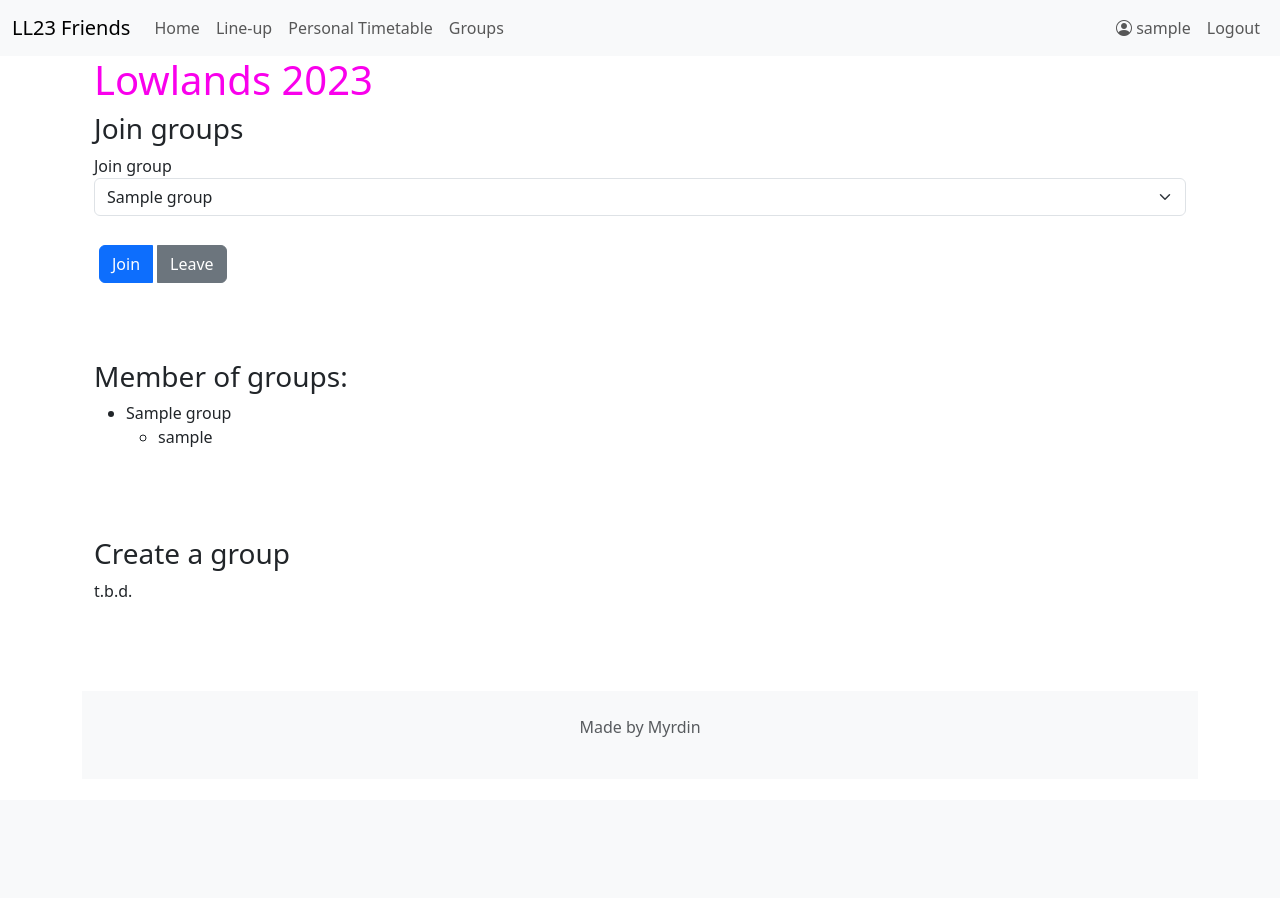
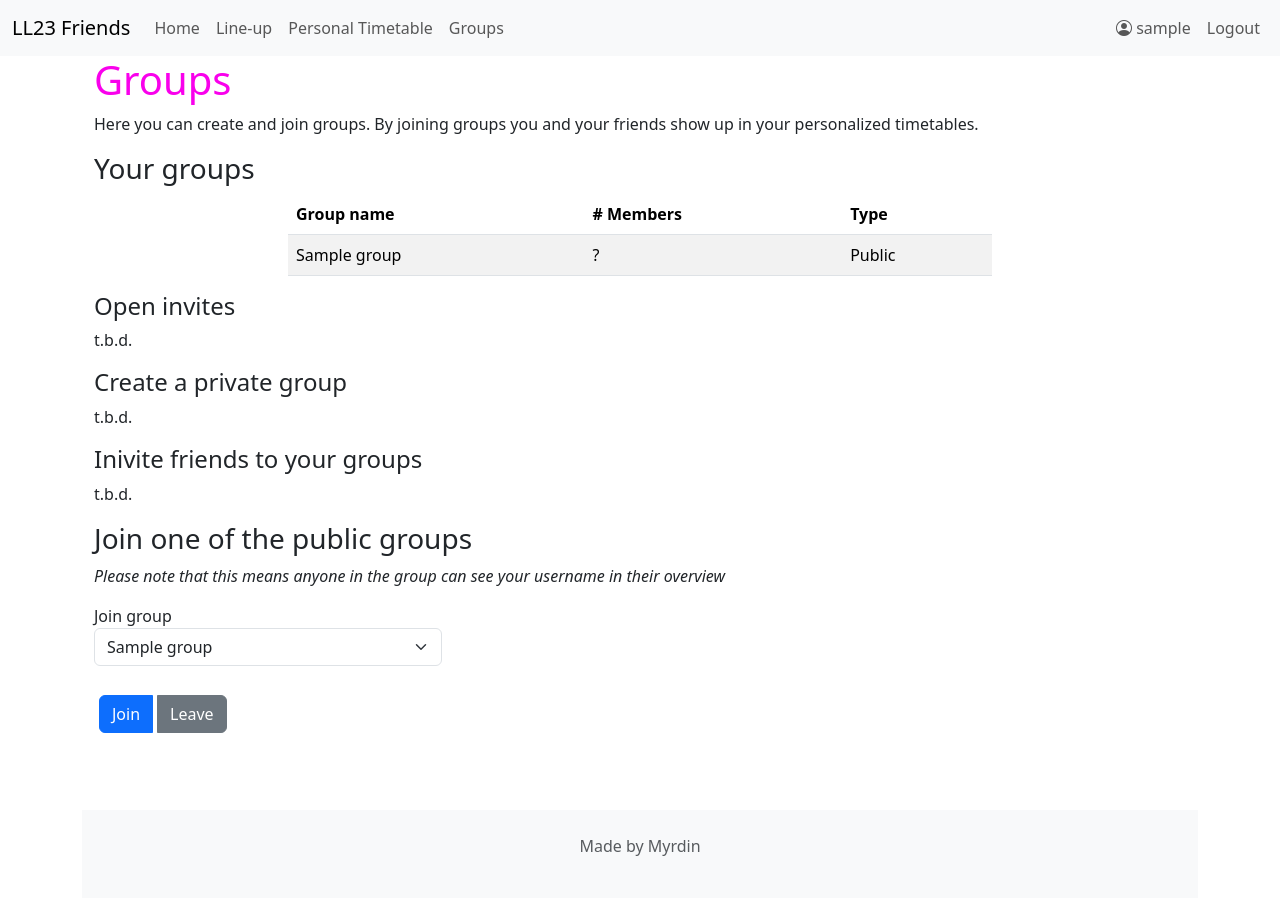
Before and after one commit to Myrdin76/festival_friends_sync, a Flask app: page /groups in a window 1280 px wide. Before the commit the page ends 737 px from the top, so only its background shows below. Run offline with Flask 3, Linux system fonts and the light colour scheme; a user stored in the database is signed in; tables that the repository leaves empty hold one stand-in row (values such as "Sample post"); some libraries are stand-ins or nearby versions.

Commit message:
user func and group prep

```diff
--- a/app/__init__.py
+++ b/app/__init__.py
@@ -36,4 +36,4 @@
 bootstrap.init_app(app)
 csrf.init_app(app)
 
-from app import models, views, api
+from app import models, views, api, errors
--- a/app/api.py
+++ b/app/api.py
@@ -20,7 +20,7 @@
     else:
         data = Artist.query.filter_by(stage=stage, day=day).all()
 
-    return render_template('api_fill_table.html', data=data)
+    return render_template('api/fill_table.html', data=data)
 
 @app.route('/api/delete_artist/<int:artist_id>', methods=['GET', 'POST'])
 @login_required
@@ -53,37 +53,34 @@
 @login_required
 def join_group():
     gid = request.args.get('groupselector')
-    print(gid)
     group = Group.query.get(gid)
-
     current_user.add_user_to_group(group)
 
-    membergroups = {group.group_name: [user for user in current_user.get_friends(group.group_id)] for group in current_user.groups}
-
-    return render_template('api_list_of_groups.html', membergroups=membergroups)
+    return render_template('api/list_of_groups.html')
 
 
 @app.route('/api/leave_group', methods=['GET', 'POST'])
 @login_required
 def leave_group():
     gid = request.args.get('groupselector')
-    print(gid)
     group = Group.query.get(gid)
-
     current_user.remove_user_from_group(group)
 
-    membergroups = {group.group_name: [user for user in current_user.get_friends(group.group_id)] for group in current_user.groups}
+    return render_template('api/list_of_groups.html')
 
-    return render_template('api_list_of_groups.html', membergroups=membergroups)
+@app.route('/api/get_groups', methods=['GET'])
+@login_required
+def get_groups():
+    return render_template('api/list_of_groups.html')
 
 
-@app.route('/api/get_friends')
-@login_required
-def get_friends():
-    gid = request.args.get('groupselector')
-    group = Group.query.get(gid)
+# @app.route('/api/get_friends')
+# @login_required
+# def get_friends():
+#     gid = request.args.get('groupselector')
+#     group = Group.query.get(gid)
 
-    return render_template('api_list_of_friends.html', group=group)
+#     return render_template('api/list_of_friends.html')
 
 
 @app.route('/api/fill_personal')
@@ -106,7 +103,7 @@
             ]
             setattr(res[i], "friendsgoing", [user.username for user in users_going_to_artist])
 
-    return render_template('api_fill_personal.html', data=res)
+    return render_template('api/fill_personal.html', data=res)
 
 @app.route('/api/change_username', methods=['GET', 'POST'])
 @login_required
@@ -127,7 +124,7 @@
             return response
     else:
         cu_form = ChangeUsernameForm()
-        return render_template("api_change_username_form.html", cu_form=cu_form)
+        return render_template("api/change_username_form.html", cu_form=cu_form)
 
 @app.route('/api/delete_struct')
 @login_required
--- a/app/models.py
+++ b/app/models.py
@@ -51,6 +51,34 @@
     def get_friends_artists(self, group_id):
         friends = self.get_friends(group_id)
         return {friend.username: db.session.query(Artist).filter(Artist.artist_id.in_([art.artist_id for art in friend.artists])).all() for friend in friends}
+
+    def create_group(self, group_name):
+        owner_of_group = Group.query().filter(Group.owner_id == self.user_id).all()
+        if len(owner_of_group) > 3:
+            return False, "You can't create more than 3 groups"
+        else:
+            group = Group(group_name=group_name, owner_id=self.user_id)
+            db.session.add(group)
+            db.session.commit()
+            return True, "Group created"
+
+    def invite_user_to_group(self, group_id, invited_user_id):
+        check_user_groupmember = group_id in [group.group_id for group in self.groups]
+        if check_user_groupmember:
+            gadd = GroupInvite(to_group_id=group_id, from_user_id=self.user_id, to_user_id=invited_user_id)
+            db.session.add(gadd)
+            db.session.commit()
+            return True, "User invited"
+        else:
+            return False, "You are not a member of this group"
+
+    def accept_group_invite(self, invite_id):
+        group_invite = GroupInvite.query.get(invite_id)
+        if group_invite.to_user_id != self.user_id:
+            raise PermissionError("You are not the invited user")
+        self.add_user_to_group(Group.query.get(group_invite.to_group_id))
+        group_invite.accepted = True
+        db.session.commit()
 
     def set_password(self, password):
         self.password_hash = generate_password_hash(password)
@@ -137,3 +165,15 @@
     group_id = Column(Integer, autoincrement=True, primary_key=True)
     group_name = Column(String(280), nullable=False)
     owner_id = Column(Integer, nullable=False)
+    private = Column(Boolean, nullable=True, default=True)
+
+
+class GroupInvite(db.Model):
+
+    __tablename__ = 'group_invite'
+
+    invite_id = Column(Integer, autoincrement=True, primary_key=True)
+    to_group_id = Column(Integer, nullable=False)
+    from_user_id = Column(Integer, nullable=False)
+    to_user_id = Column(Integer, nullable=False)
+    accepted = Column(Boolean, nullable=False, default=False)
--- /dev/null
+++ b/app/templates/api/list_of_groups.html
@@ -0,0 +1,8 @@
+
+{% for group in current_user.groups %}
+<tr>
+    <td>{{ group.group_name }}</td>
+    <td>?</td>
+    <td>Public</td>
+</tr>
+{% endfor %}
--- a/app/templates/groups.html
+++ b/app/templates/groups.html
@@ -3,16 +3,48 @@
 <body>
 
     <div class="container">
-        <h1>Lowlands 2023</h1>
-        <h3>Join groups</h3>
+        <h1>Groups</h1>
+        <p>Here you can create and join groups. By joining groups you and your friends show up in your personalized timetables.</p>
+        <h3>Your groups</h3>
+        <div class="container col-8" hx-get="/api/get_groups" hx-trigger="load" hx-swap="innerHTML" hx-target="#memberofgroups">
+            <table class="table table-striped table-hover">
+                <thead>
+                    <tr>
+                        <th scope="col">Group name</th>
+                        <th scope="col"># Members</th>
+                        <th scope="col">Type</th>
+                    </tr>
+                </thead>
+                <tbody id="memberofgroups">
+
+                </tbody>
+            </table>
+        </div>
+
+        <h4>Open invites</h4>
+        <p> t.b.d. </p>
+
+        <h4>Create a private group</h4>
+        <p> t.b.d. </p>
+
+        <h4>Inivite friends to your groups</h4>
+        <p> t.b.d. </p>
+
+
+        <h3>Join one of the public groups</h3>
+        <p><i>Please note that this means anyone in the group can see your username in their overview</i></p>
 
         <div class="form-group">
+            <div class="row">
+                <div class="col-4">
                     <label for="group-selector">Join group</label>
                     <select class="form-select" id="group-selector" name="groupselector">
                         {% for group in groups %}
                         <option value="{{ group.group_id }}">{{ group.group_name }}</option>
                         {% endfor %}
                     </select>
+                </div>
+            </div>
             <br>
 
             <div class="btn-group" role="group" aria-label="Group actions">
@@ -23,46 +55,6 @@
             </div>
         </div>
 
-
-        <br>
-        <br>
-        <br>
-
-        <h3> Member of groups:</h3>
-        <div id="memberofgroups">
-            <ul>
-                {% for group in membergroups %}
-                <li>{{ group }}</li>
-                <ul>
-
-                        {% for member in membergroups[group] %}
-                        <li>
-                        {{ member.username }}
-                    </li>
-                        {% endfor %}
-
-                </ul>
-                {% endfor %}
-            </ul>
-        </div>
-
-        <br>
-        <br>
-        <br>
-
-        <h3> Create a group</h3>
-        <p> t.b.d. </p>
-        <!-- <h3>Create a group</h3>
-        <div class="form-group" >
-            <label for="group-creator">Join group</label>
-            <input type="text" class="form-control" id="group-creator" name="groupcreator" placeholder="Group name">
-          <br>
-          <a hx-include="[name='groupselector']" hx-get="/api/create_group" hx-target="#result" hx-swap="outerHTML" class="btn btn-primary">Join</a>
-          </div>
-
-          <div id="result"></div> -->
-
-
     </div>
 </body>
 
```
Also changed, not shown: app/errors.py (added, +12 -0 lines), app/templates/api_list_of_groups.html (deleted, +0 -12 lines), app/templates/errors/404.html (added, +10 -0 lines), app/templates/errors/500.html (added, +10 -0 lines), migrations/versions/885336b9e4eb_.py (added, +41 -0 lines), app/templates/api/change_username_form.html (renamed from app/templates/api_change_username_form.html), app/templates/api/fill_personal.html (renamed from app/templates/api_fill_personal.html), app/templates/api/fill_table.html (renamed from app/templates/api_fill_table.html), app/templates/api/test.html (renamed from app/templates/api_test.html). Lines whose indentation alone changed are shown as unchanged.
